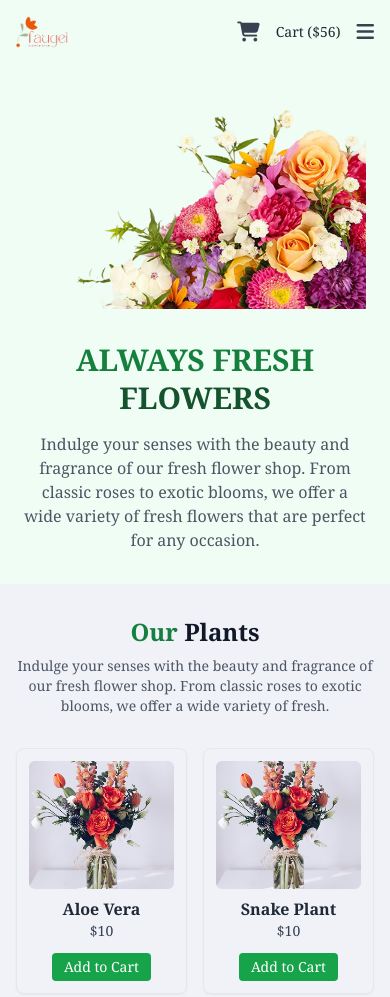
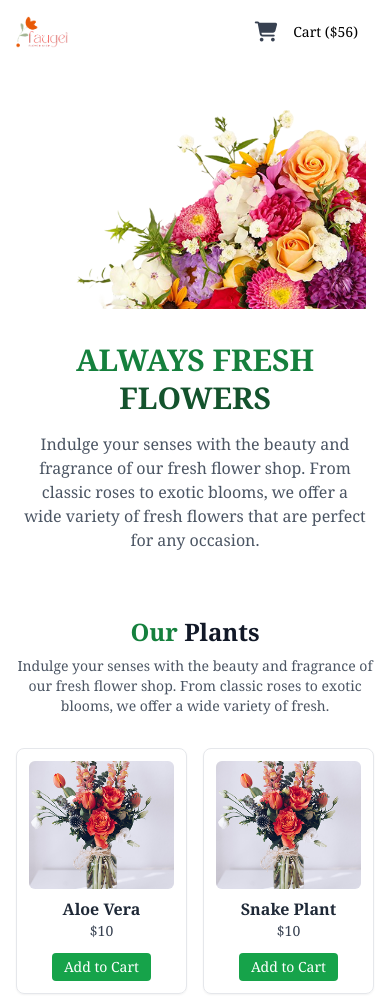
Before and after one commit to Discordsahin/assigment-2-sahin-flower-shop, a plain HTML site: page index.html in a window 390 px wide. Shown: the top 997 px of the page. Drawn offline with nearby package versions, Linux system fonts and the light colour scheme.

```diff
--- a/index.html
+++ b/index.html
@@ -23,12 +23,12 @@
       body {
         font-family: "Noto Serif", serif;
         /* Updated: Set a consistent background color for the entire body */
-        background-color: #f0f2f7;
+        background-color:white;
       }
     </style>
   </head>
-  <body class="text-gray-800">
-    <div class="bg-green-50">
+  <body class="text-white-800">
+    <div class="bg-white-50">
       <header class="flex items-center p-4 md:p-6 max-w-screen-xl mx-auto">
         <div class="flex-shrink-0">
           <img
@@ -55,7 +55,7 @@
           <i class="fa-solid fa-cart-shopping text-xl text-gray-700"></i>
           <span class="text-sm">Cart ($56)</span>
           <button class="text-gray-700 text-xl focus:outline-none">
-            <i class="fa-solid fa-bars"></i>
+
           </button>
         </div>
       </header>
```
